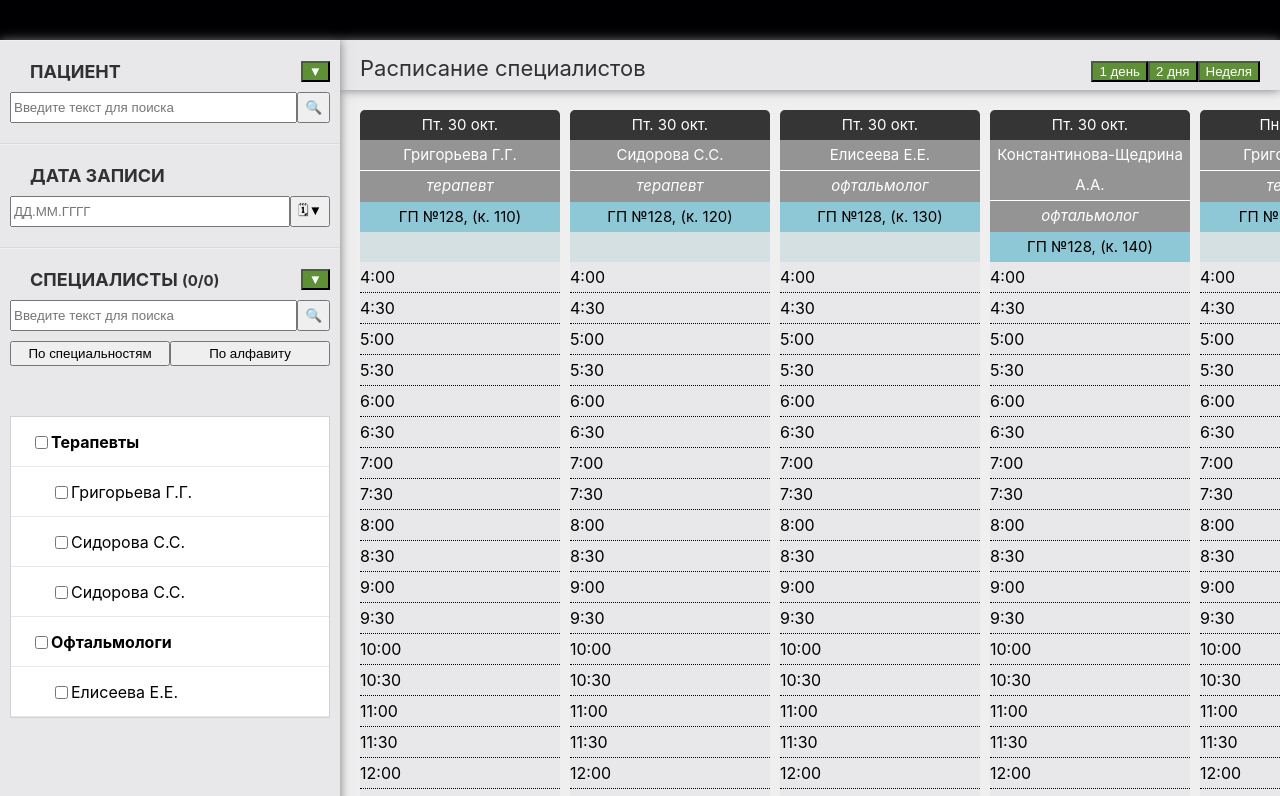
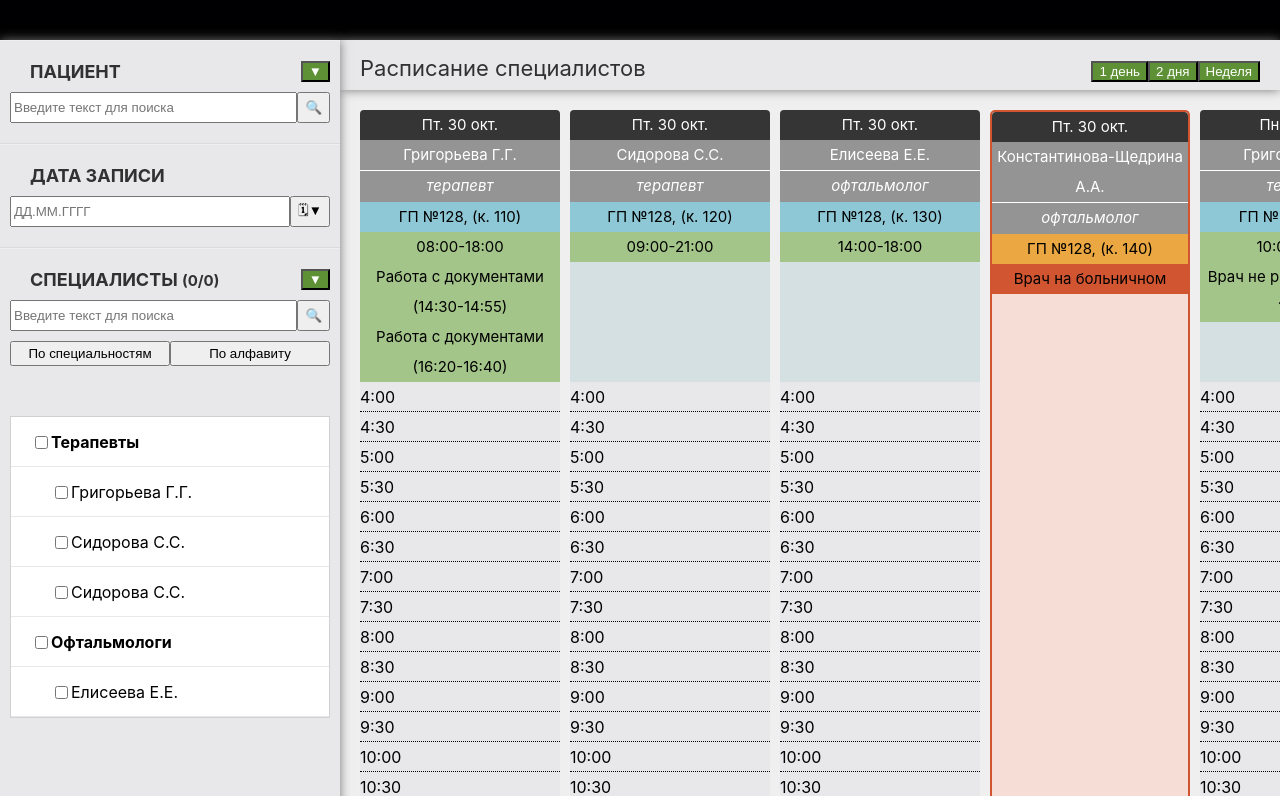
Before and after one commit to pwrmind/react-schedule, a React (Create React App) app: page / in a window 1280 px wide. Shown: the top 796 px of the page. Built offline with nearby package versions, Linux system fonts and the light colour scheme.

Commit message:
#7893 schedules, appointment and statuses

```diff
--- a/src/views/Schedule/Calendar/Calendar.scss
+++ b/src/views/Schedule/Calendar/Calendar.scss
@@ -12,7 +12,7 @@
     width: 100%;
     overflow: hidden;
 
-    span {
+    & > span {
       color: #a8a8a8;
     }
   }
@@ -38,7 +38,18 @@
         background-color: #d5e0e2;
         border-radius: 5px 5px 0 0;
 
-        &-day, &-name, &-specialty, &-cabinet {
+        &.warning {
+          background-color: #f6ddd6;
+          border: 2px solid #d15530;
+          border-bottom-width: 0;
+          box-sizing: border-box;
+        }
+
+        &.warning &-cabinet {
+          background-color: #eba741;
+        }
+
+        &-day, &-name, &-specialty, &-cabinet, &-schedule, &-status {
           font-size: 15px;
           line-height: 30px;
           text-align: center;
@@ -47,7 +58,7 @@
         &-day {
           color: white;
           background-color: #353535;
-          border-radius: 5px 5px 0 0;
+          border-radius: 4px 4px 0 0;
         }
 
         &-name, &-specialty {
@@ -64,6 +75,14 @@
         &-cabinet {
           background-color: #8ec8d6;
         }
+
+        &-schedule {
+          background-color: #a4c589;
+        }
+
+        &-status {
+          background-color: #d15530;
+        }
       }
     }
 
@@ -73,6 +92,12 @@
       &-column {
         margin: 0 -10px 20px 20px;
         border-radius: 0 0 5px 5px;
+        overflow: hidden;
+
+        &.warning {
+          border-top-width: 0;
+          border-bottom-width: 2px;
+        }
 
         &-hour {
           display: flex;
@@ -80,6 +105,7 @@
           align-items: center;
           border-bottom: 1px dotted black;
           background-color: #e8e8eb;
+          box-sizing: border-box;
         }
       }
     }
--- a/src/views/Schedule/Calendar/Calendar.tsx
+++ b/src/views/Schedule/Calendar/Calendar.tsx
@@ -8,61 +8,122 @@ export const Calendar: React.FC<any> = () => {
 			date: 'Пт. 30 окт.',
 			name: 'Григорьева Г.Г.',
 			specialty: 'терапевт',
-			cabinet: 'ГП №128, (к. 110)'
+			cabinet: 'ГП №128, (к. 110)',
+			schedule: '08:00-18:00',
+			appointment: [
+				{
+					time: '14:30-14:55',
+					desc: 'Работа с документами'
+				},
+				{
+					time: '16:20-16:40',
+					desc: 'Работа с документами'
+				},
+			],
+			status: ''
 		}, {
 			id: 2,
 			date: 'Пт. 30 окт.',
 			name: 'Сидорова С.С.',
 			specialty: 'терапевт',
-			cabinet: 'ГП №128, (к. 120)'
+			cabinet: 'ГП №128, (к. 120)',
+			schedule: '09:00-21:00',
+			appointment: [
+
+			],
+			status: ''
 		}, {
 			id: 3,
 			date: 'Пт. 30 окт.',
 			name: 'Елисеева Е.Е.',
 			specialty: 'офтальмолог',
-			cabinet: 'ГП №128, (к. 130)'
+			cabinet: 'ГП №128, (к. 130)',
+			schedule: '14:00-18:00',
+			appointment: [
+
+			],
+			status: ''
 		}, {
 			id: 4,
 			date: 'Пт. 30 окт.',
 			name: 'Константинова-Щедрина А.А.',
 			specialty: 'офтальмолог',
-			cabinet: 'ГП №128, (к. 140)'
+			cabinet: 'ГП №128, (к. 140)',
+			schedule: '',
+			appointment: [
+
+			],
+			status: 'Врач на больничном'
 		}, {
 			id: 5,
 			date: 'Пн. 2 нояб.',
 			name: 'Григорьева Г.Г.',
 			specialty: 'терапевт',
-			cabinet: 'ГП №128, (к. 110)'
+			cabinet: 'ГП №128, (к. 110)',
+			schedule: '10:00-20:00',
+			appointment: [
+				{
+					time: '14:00-15:00',
+					desc: 'Врач не работает'
+				}
+
+			],
+			status: ''
 		}, {
 			id: 6,
 			date: 'Пн. 2 нояб.',
 			name: 'Сидорова С.С.',
 			specialty: 'терапевт',
-			cabinet: 'ГП №128, (к. 120)'
+			cabinet: 'ГП №128, (к. 120)',
+			schedule: '08:00-15:00',
+			appointment: [
+
+			],
+			status: ''
 		}, {
 			id: 7,
 			date: 'Вт. 3 нояб.',
 			name: 'Григорьева Г.Г.',
 			specialty: 'терапевт',
-			cabinet: 'ГП №128, (к. 110)'
+			cabinet: 'ГП №128, (к. 110)',
+			schedule: '08:00-18:00',
+			appointment: [
+
+			],
+			status: ''
 		}, {
 			id: 8,
 			date: 'Ср 4 нояб.',
 			name: 'Григорьева Г.Г.',
 			specialty: 'терапевт',
-			cabinet: 'ГП №128, (к. 110)'
+			cabinet: 'ГП №128, (к. 110)',
+			schedule: '10:00-21:00',
+			appointment: [
+
+			],
+			status: ''
 		}, {
 			id: 9,
 			date: 'Ср 4 нояб.',
 			name: 'Сидорова С.С.',
 			specialty: 'терапевт',
-			cabinet: 'ГП №128, (к. 120)'
+			cabinet: 'ГП №128, (к. 120)',
+			schedule: '11:00-16:00',
+			appointment: [
+
+			],
+			status: ''
 		}, {
 			id: 10,
 			date: 'Пт. 6 нояб.',
 			name: 'Григорьева Г.Г.',
 			specialty: 'терапевт',
-			cabinet: 'ГП №128, (к. 110)'
+			cabinet: 'ГП №128, (к. 110)',
+			schedule: '09:00-21:00',
+			appointment: [
+
+			],
+			status: ''
 		}
 	];
 
@@ -80,19 +141,30 @@ export const Calendar: React.FC<any> = () => {
 					<span>Для просмотра расписания выберите хотя бы один Доступный ресурс.</span> :
 					<div className="calendar__schedule">
 						<div className="calendar__schedule--header">
-						{columns.map((column, index) => (
-							<div className="calendar__schedule--header-column" key={column.id}>
+						{columns.map((column) => (
+							<div className={"calendar__schedule--header-column" + (column.status ? ' warning' : '')} key={column.id}>
 								<div className="calendar__schedule--header-column-day">{column.date}</div>
 								<div className="calendar__schedule--header-column-name">{column.name}</div>
 								<div className="calendar__schedule--header-column-specialty">{column.specialty}</div>
 								<div className="calendar__schedule--header-column-cabinet">{column.cabinet}</div>
+								<div className="calendar__schedule--header-column-schedule">{column.schedule}</div>
+								{column.appointment.length ?
+									<div className="calendar__schedule--header-column-schedule">{column.appointment.map((appointment, index) => (
+											<div key={index}>{appointment.desc} ({appointment.time})</div>
+									))}</div> :
+									''
+								}
+								{column.status ?
+									<div className="calendar__schedule--header-column-status">{column.status}</div> :
+									''
+								}
 							</div>
 						))}
 						</div>
 						<div className="calendar__schedule--body" style={ {width: columns.length * 211 + 'px'} }>
-							{columns.map((column, index) => (
-								<div className="calendar__schedule--body-column" key={column.id}>
-									{hours.map((hour, index) => (
+							{columns.map((column) => (
+								<div className={"calendar__schedule--body-column" + (column.status ? ' warning' : '')} key={column.id} style={ {height: hours.length * 30 + 'px'} }>
+									{column.status ? '' : hours.map((hour, index) => (
 										<div className="calendar__schedule--body-column-hour" key={index}>{hour}</div>
 									))}
 								</div>
```
